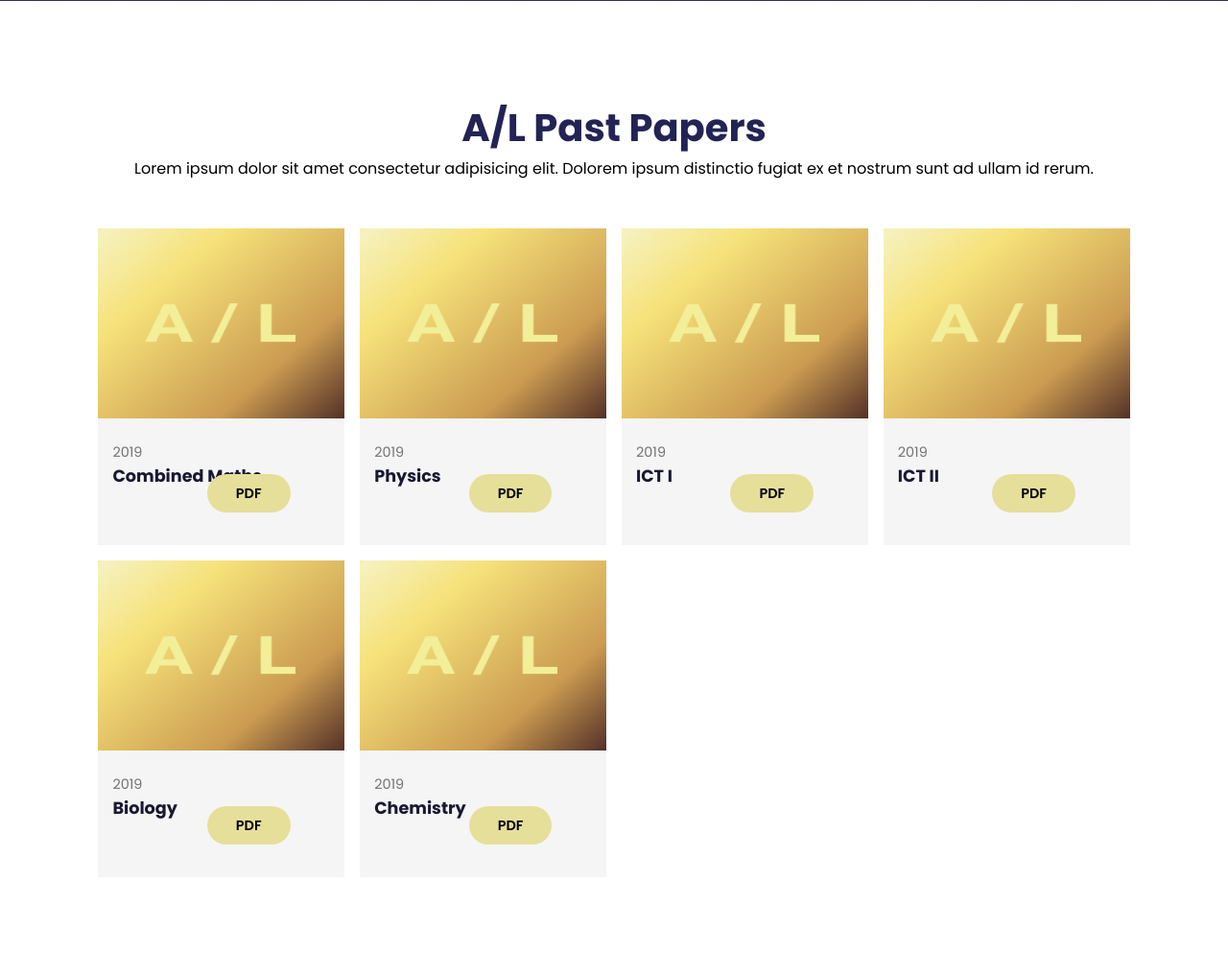
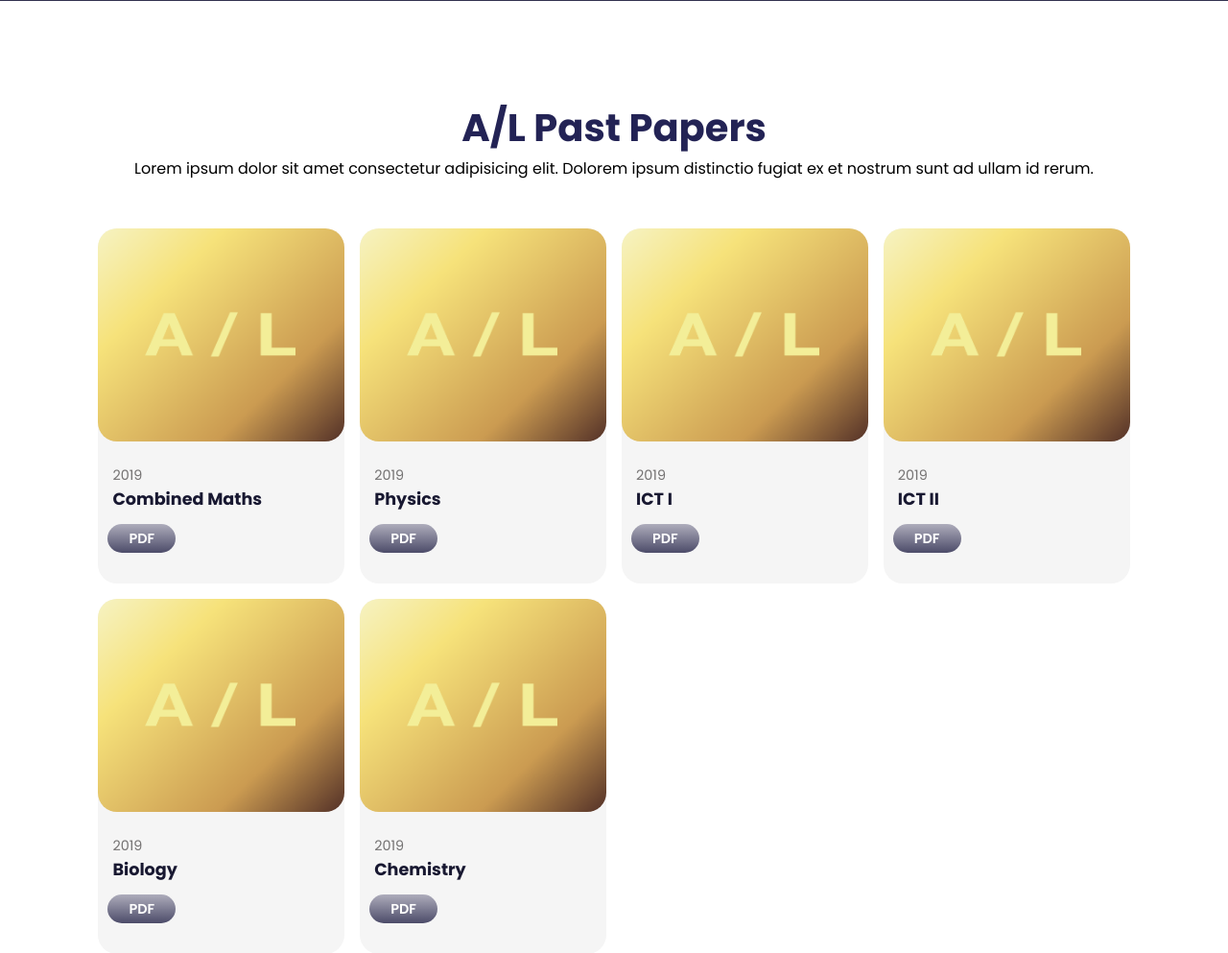
Before and after one commit to Hirankavindu/University-Web-project, a PHP site: page /ALPastpapers.html in a window 1280 px wide. Shown: the part 479-1472 px from the top of the page at 96% size. Run offline with PHP 8.4, Linux system fonts and the light colour scheme; grey boxes are pictures that could not be loaded.

Commit message:
Changes
css changes

```diff
--- a/Contents/content-inner.css
+++ b/Contents/content-inner.css
@@ -126,6 +126,7 @@ nav .navigation ul li a:hover {
     background: whitesmoke;
     height: auto;
     position: relative;
+    border-radius: 20px;
 }
 
 #contents .con img {
@@ -133,10 +134,11 @@ nav .navigation ul li a:hover {
     height: 60%;
     background-size: cover;
     background-position: center;
+    border-radius: 20px;
 }
 
 #contents .con .details {
-    padding: 15px 15px 0 15px;
+    padding: 15px 15px 15px 15px;
 }
 
 #contents .con .details i {
@@ -144,31 +146,25 @@ nav .navigation ul li a:hover {
     font-size: 0.9rem;
 }
 
-#contents .con .button {
-    /* background-color: aqua;
-    color: white; */
-    line-height: 10px;
-    width: 100px;
-    height: 100px;
-    text-align: center;
-    border-radius: 50px;
-    position: absolute;
-    right: 50px;
+#contents .con .button a {
+    text-decoration: none;
+    font-size: 0.9rem;
+    font-weight: 600;
+    border-radius: 30px;
+    background-image: linear-gradient(rgba(9, 5, 54, 0.3),rgba(5, 4, 46, 0.7));
+    outline: none;
+    border: none;
+    color: white;
+    padding: 5px 22px;
+    margin: 10px;
+    border-radius: 20px;
+    transition: all 0.9s ease;
+    cursor: pointer;
 }
 
-#contents a {
+#contents .con .button a:hover {
     color: black;
-    text-decoration: none;
-    font-size: 0.9rem;
-    padding: 10px 30px;
-    background-color: #E6DF9A;
-    font-weight: 600;
-    border-radius: 30px;
-}
-
-#contents a:hover {
-    background-color: #F3ED9E;
-    color: black;
+    background: linear-gradient(rgba(5, 4, 46, 0.7),rgba(9, 5, 54, 0.3));
 }
 
 /* footer */
```
Also changed, not shown: Contents/contents.css (+5 -5 lines).
